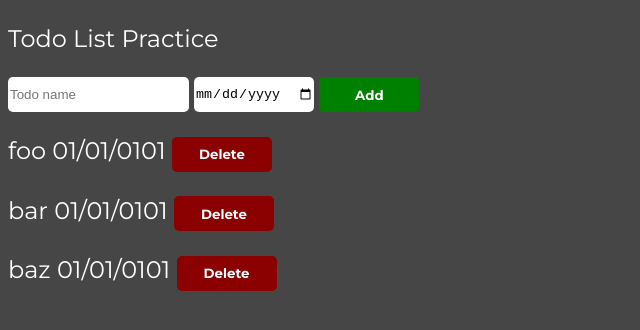
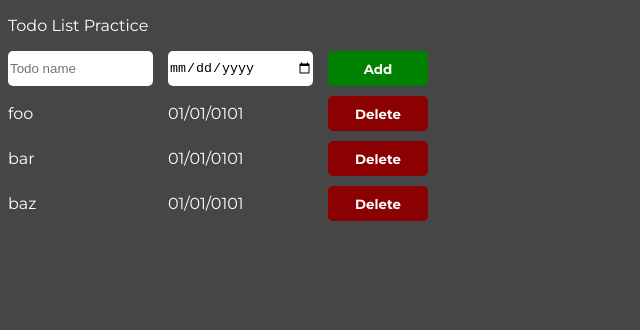
Before and after one commit to petey343/arrays-and-loops, a plain HTML site: page index.html in a window 1280 px wide. Shown: the whole page, without its empty margins (0-640 px from the left). Drawn offline with Linux system fonts and the light colour scheme.

Commit message:
added CSS

```diff
--- a/index.html
+++ b/index.html
@@ -10,11 +10,11 @@
     <p>Todo List Practice</p>
     <div class="inputdiv">
       <input class="todoInput" type="text" placeholder="Todo name" /><input
-        class="js-due-date"
+        class="js-due-date date-input"
         type="date"
       /><button class="add-button" onclick="addToList()">Add</button>
     </div>
-    <div class="js-todo-list">
+    <div class="js-todo-list todo-grid">
       <p class="todo-item">
         Todo items <button class="delete-button">Delete</button>
       </p>
--- a/script.js
+++ b/script.js
@@ -39,11 +39,15 @@ function populateList() {
         const { todoName } = todoObject;
         const { dueDate } = todoObject;
         const todoPara = `
-            <p class="todo-item">${todoName} ${dueDate}
-            <button onclick="todoList.splice(${i}, 1);
-            populateList();" class="delete-button">Delete</button>
-            </p>`;
+            <div class="todo-name">${todoName}</div>
+            <div class="todo-date">${dueDate}</div>
+            <button onclick="deleteItem(${i})" class="delete-button">Delete</button>`;
         todoListHTML += todoPara;
     };
     todoDivElem.innerHTML = todoListHTML;
 };
+
+function deleteItem(arrayIndex) {
+    todoList.splice(arrayIndex, 1);
+    populateList();
+};
--- a/styles.css
+++ b/styles.css
@@ -8,10 +8,12 @@ body {
   background-color: #464646;
 }
 
+div.todo-name,
+div.todo-date,
 p {
   color: white;
   font-family: "Montserrat", Verdana, Geneva, Tahoma, sans-serif;
-  font-size: 1.5rem;
+  font-size: 1rem;
 }
 
 input,
@@ -20,10 +22,6 @@ button {
   border: 0;
   margin-right: 5px;
   border-radius: 5px;
-}
-
-.inputdiv {
-  display: flex;
 }
 
 button {
@@ -50,3 +48,19 @@ button:hover {
   border: 0;
   color: white;
 }
+
+.todo-grid,
+.inputdiv {
+  display: grid;
+  grid-template-columns: 150px 150px 150px;
+  align-items: center;
+  gap: 10px;
+}
+
+.inputdiv {
+  margin-bottom: 10px;
+}
+
+.date-input {
+  cursor: pointer;
+}
```
